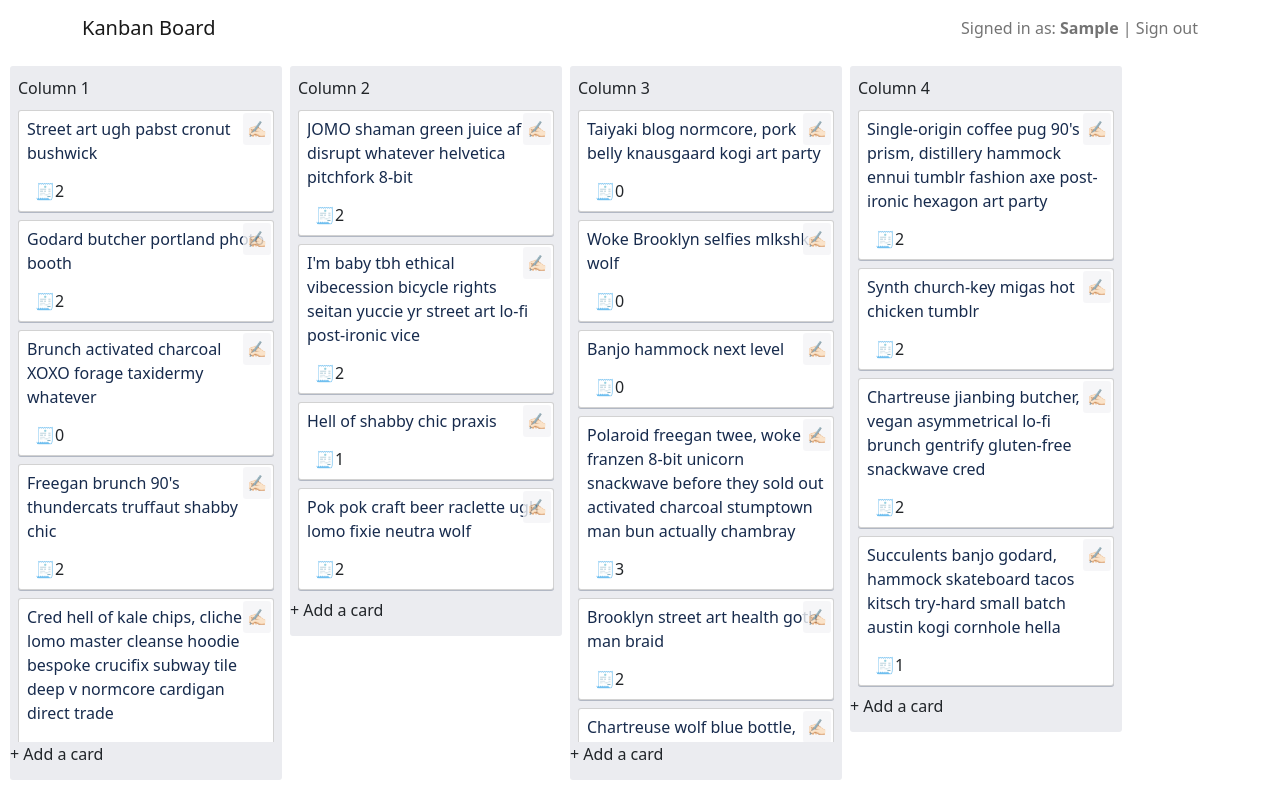
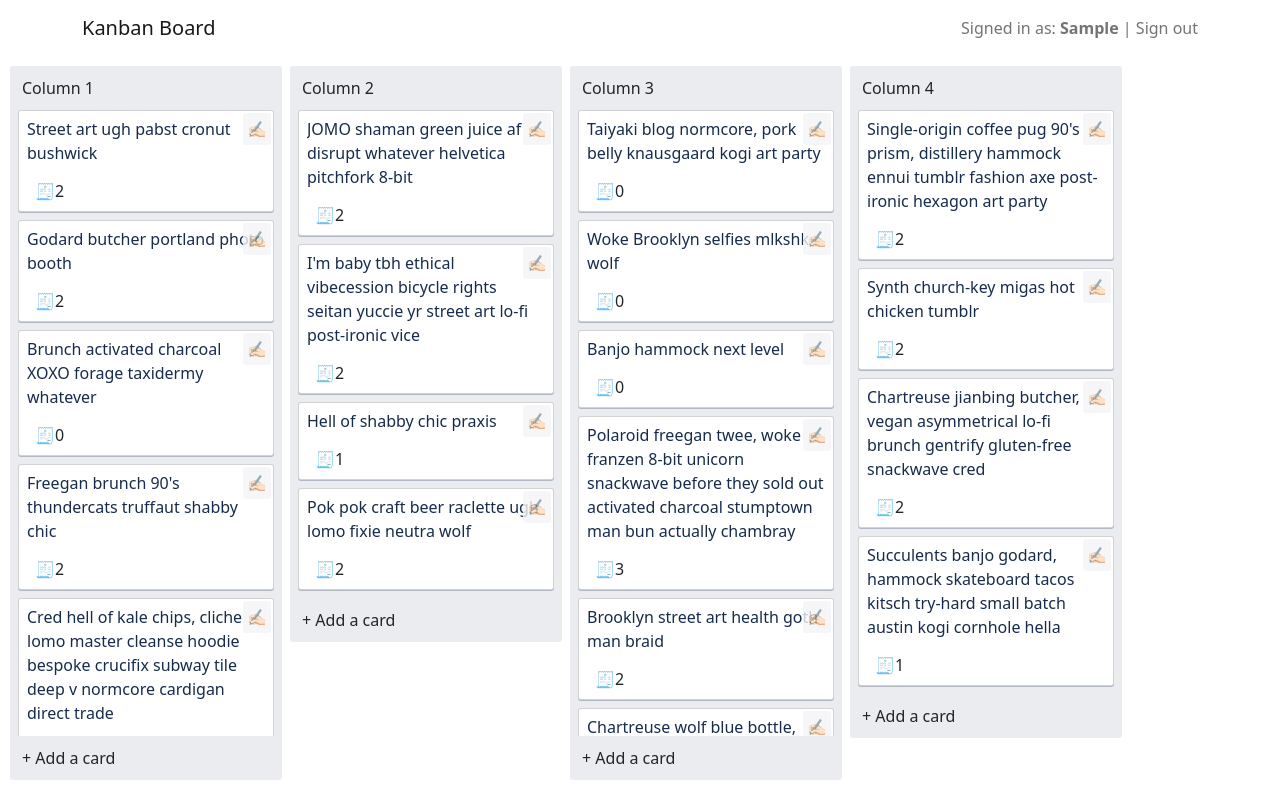
Before and after one commit to ItSerje/kanban-board_react, a React (Create React App) app: page / in a window 1280 px wide. Both pictures are taken after typing "Sample" into the empty fields and a click on the button "SIGN IN". Built offline with nearby package versions, Linux system fonts and the light colour scheme.

Commit message:
update cardsList styles

```diff
--- a/src/components/cardsList/CardsList.js
+++ b/src/components/cardsList/CardsList.js
@@ -17,18 +17,19 @@ const CardsList = ({ cards, name, updateColumnNameHandler }) => {
           setNameEditMode(true);
         }}
       >
-        {isNameEditMode ? (
+        {!isNameEditMode ? (
+          <div className='cards-list__column-name'>{name}</div>
+        ) : (
           <BootstrapForm>
-            <BootstrapForm.Group
-              className='mb-3'
-              controlId='exampleForm.ControlTextarea1'
-            >
+            <BootstrapForm.Group controlId='exampleForm.ControlTextarea1'>
               <BootstrapForm.Control
                 as='textarea'
+                rows={1}
                 autoFocus
                 className='card-list__column-name-input'
                 value={columnName}
                 onFocus={(e) => {
+                  autoResizeTextarea(e.target);
                   e.target.select();
                 }}
                 onChange={(e) => {
@@ -48,8 +49,6 @@ const CardsList = ({ cards, name, updateColumnNameHandler }) => {
               />
             </BootstrapForm.Group>
           </BootstrapForm>
-        ) : (
-          name
         )}
       </BootstrapCard.Header>
       <BootstrapCard.Body bsPrefix='cards-list-body'>
@@ -58,7 +57,7 @@ const CardsList = ({ cards, name, updateColumnNameHandler }) => {
         ))}
       </BootstrapCard.Body>
       <BootstrapCard.Footer bsPrefix='cards-list-footer'>
-        + Add a card
+        <div className='cards-list__add-card'>+ Add a card</div>
       </BootstrapCard.Footer>
     </BootstrapCard>
   );
--- a/src/components/cardsList/style.css
+++ b/src/components/cardsList/style.css
@@ -30,9 +30,16 @@
 .cards-list-header {
   flex: 0 0 auto;
   min-height: 20px;
-  padding: 10px 8px;
+  /* height: fit-content; */
+  padding: 10px 12px;
   position: relative;
   border: none;
+}
+
+.cards-list__column-name {
+  overflow-wrap: break-word;
+
+  height: fit-content;
 }
 
 .cards-list-body {
@@ -46,10 +53,22 @@
 }
 
 .cards-list-footer {
-  display: flex;
+  /* display: flex;
   justify-content: space-between;
-  max-height: 38px;
-  min-height: 38px;
+  margin: 5px 12px;
+  vertical-align: middle;
+
+      flex: 0 0 auto;
+    min-height: 20px;
+    padding: 10px 12px;
+    position: relative;
+    border: none; */
+
+  flex: 0 0 auto;
+  min-height: 20px;
+  padding: 10px 12px;
+  position: relative;
+  border: none;
 }
 
 .card-list__column-name-input {
```
